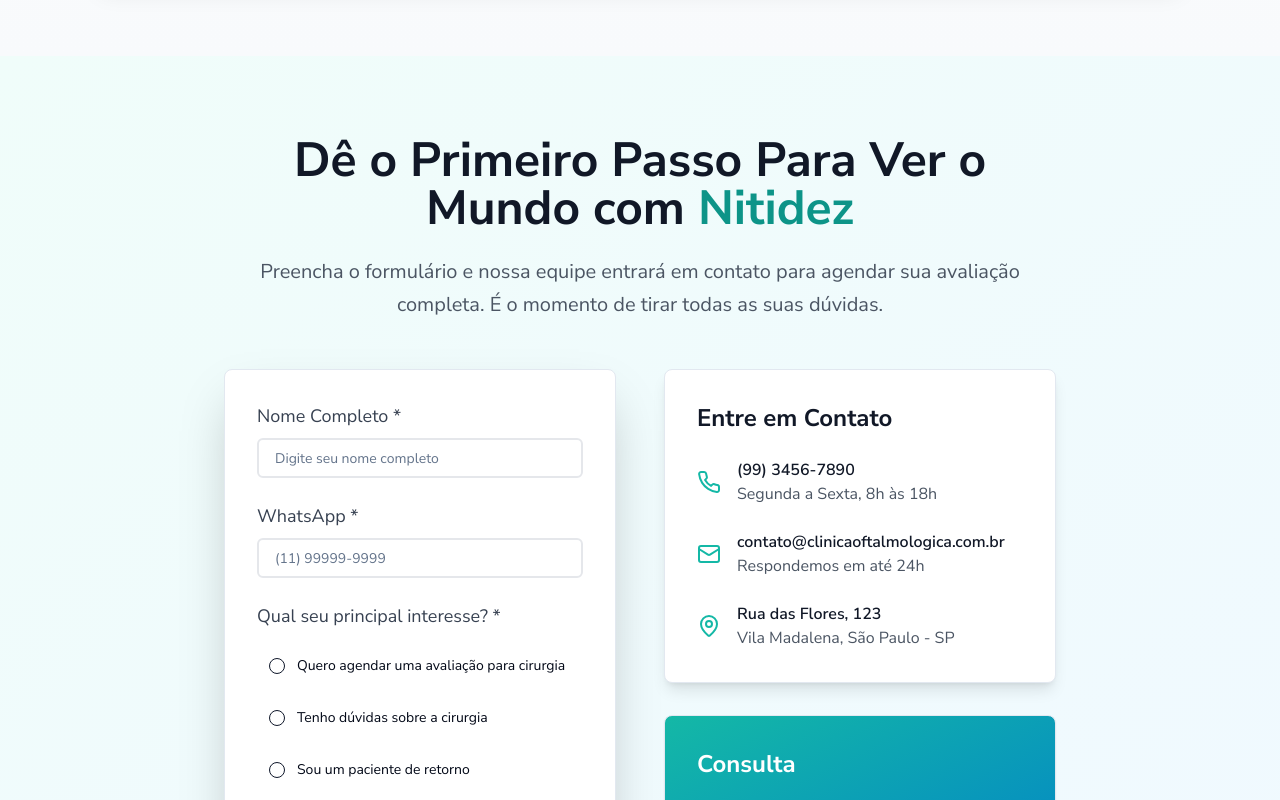
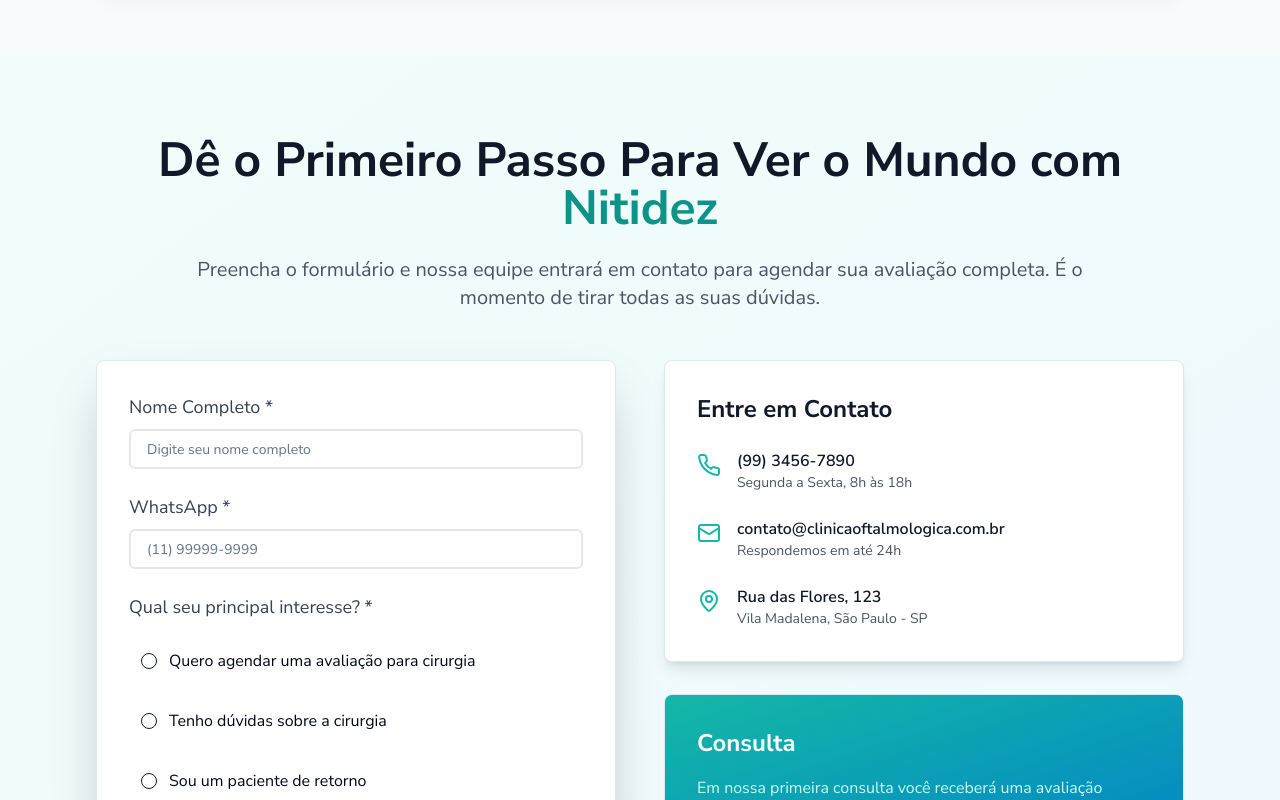
Before and after one commit to sandroinforsist/cataract-clarity-page, a React (Vite) app: page / in a window 1280 px wide. Shown: the part 3800-4600 px from the top of the page. Built offline with nearby package versions, Linux system fonts and the light colour scheme.

Commit message:
Fix: Center contact form and address overflow issues
Adjusted the ContactSection to ensure the form and contact information are centered and prevent content from overflowing off-screen.

```diff
--- a/src/components/ContactSection.tsx
+++ b/src/components/ContactSection.tsx
@@ -1,3 +1,4 @@
+
 import React, { useState } from 'react';
 import { Card } from '@/components/ui/card';
 import { Button } from '@/components/ui/button';
@@ -6,6 +7,7 @@ import { Label } from '@/components/ui/label';
 import { RadioGroup, RadioGroupItem } from '@/components/ui/radio-group';
 import { CheckCircle, Phone, Mail, MapPin } from 'lucide-react';
 import { useToast } from '@/hooks/use-toast';
+
 const ContactSection = () => {
   const [formData, setFormData] = useState({
     name: '',
@@ -13,25 +15,17 @@ const ContactSection = () => {
     interest: ''
   });
   const [isSubmitted, setIsSubmitted] = useState(false);
-  const {
-    toast
-  } = useToast();
+  const { toast } = useToast();
+
   const handleInputChange = (e: React.ChangeEvent<HTMLInputElement>) => {
-    const {
-      name,
-      value
-    } = e.target;
-    setFormData(prev => ({
-      ...prev,
-      [name]: value
-    }));
+    const { name, value } = e.target;
+    setFormData(prev => ({ ...prev, [name]: value }));
   };
+
   const handleInterestChange = (value: string) => {
-    setFormData(prev => ({
-      ...prev,
-      interest: value
-    }));
+    setFormData(prev => ({ ...prev, interest: value }));
   };
+
   const formatWhatsApp = (value: string) => {
     const cleaned = value.replace(/\D/g, '');
     const match = cleaned.match(/^(\d{2})(\d{5})(\d{4})$/);
@@ -40,13 +34,12 @@ const ContactSection = () => {
     }
     return value;
   };
+
   const handleWhatsAppChange = (e: React.ChangeEvent<HTMLInputElement>) => {
     const formatted = formatWhatsApp(e.target.value);
-    setFormData(prev => ({
-      ...prev,
-      whatsapp: formatted
-    }));
+    setFormData(prev => ({ ...prev, whatsapp: formatted }));
   };
+
   const handleSubmit = (e: React.FormEvent) => {
     e.preventDefault();
     if (!formData.name || !formData.whatsapp || !formData.interest) {
@@ -57,6 +50,7 @@ const ContactSection = () => {
       });
       return;
     }
+
     console.log('Form submitted:', formData);
     setIsSubmitted(true);
     toast({
@@ -64,15 +58,17 @@ const ContactSection = () => {
       description: "Nossa equipe entrará em contato em breve."
     });
   };
+
   if (isSubmitted) {
-    return <section id="contact-form" className="py-20 px-4 bg-gradient-to-br from-teal-50 to-ocean-50">
-        <div className="container mx-auto max-w-4xl">
-          <Card className="p-12 bg-white shadow-2xl text-center">
+    return (
+      <section id="contact-form" className="py-20 px-4 bg-gradient-to-br from-teal-50 to-ocean-50">
+        <div className="container mx-auto max-w-2xl">
+          <Card className="p-8 md:p-12 bg-white shadow-2xl text-center">
             <CheckCircle className="text-teal-500 mx-auto mb-6" size={64} />
-            <h2 className="text-3xl font-bold text-gray-900 mb-4">
+            <h2 className="text-2xl md:text-3xl font-bold text-gray-900 mb-4">
               Recebemos suas informações!
             </h2>
-            <p className="text-xl text-gray-600 mb-8">
+            <p className="text-lg md:text-xl text-gray-600 mb-8">
               Em breve nossa equipe entrará em contato para confirmar sua avaliação.
             </p>
             <div className="bg-teal-50 p-6 rounded-xl">
@@ -82,37 +78,59 @@ const ContactSection = () => {
             </div>
           </Card>
         </div>
-      </section>;
+      </section>
+    );
   }
-  return <section id="contact-form" className="py-20 px-4 bg-gradient-to-br from-teal-50 to-ocean-50">
-      <div className="container mx-auto max-w-4xl">
+
+  return (
+    <section id="contact-form" className="py-20 px-4 bg-gradient-to-br from-teal-50 to-ocean-50">
+      <div className="container mx-auto max-w-6xl">
         <div className="text-center mb-12">
-          <h2 className="text-4xl lg:text-5xl font-bold text-gray-900 mb-6">
+          <h2 className="text-3xl md:text-4xl lg:text-5xl font-bold text-gray-900 mb-6">
             Dê o Primeiro Passo Para Ver o Mundo com
             <span className="text-teal-600"> Nitidez</span>
           </h2>
-          <p className="text-xl text-gray-600 leading-relaxed">
+          <p className="text-lg md:text-xl text-gray-600 leading-relaxed max-w-4xl mx-auto">
             Preencha o formulário e nossa equipe entrará em contato para agendar
             sua avaliação completa. É o momento de tirar todas as suas dúvidas.
           </p>
         </div>
 
-        <div className="grid lg:grid-cols-2 gap-12">
+        <div className="grid lg:grid-cols-2 gap-8 lg:gap-12">
           {/* Formulário */}
-          <Card className="p-8 bg-white shadow-2xl">
+          <div className="w-full">
+            <Card className="p-6 md:p-8 bg-white shadow-2xl w-full">
               <form onSubmit={handleSubmit} className="space-y-6">
                 <div>
                   <Label htmlFor="name" className="text-lg font-medium text-gray-700">
                     Nome Completo *
                   </Label>
-                <Input id="name" name="name" type="text" value={formData.name} onChange={handleInputChange} className="mt-2 p-4 text-lg border-2 border-gray-200 focus:border-teal-500" placeholder="Digite seu nome completo" required />
+                  <Input
+                    id="name"
+                    name="name"
+                    type="text"
+                    value={formData.name}
+                    onChange={handleInputChange}
+                    className="mt-2 p-4 text-lg border-2 border-gray-200 focus:border-teal-500 w-full"
+                    placeholder="Digite seu nome completo"
+                    required
+                  />
                 </div>
 
                 <div>
                   <Label htmlFor="whatsapp" className="text-lg font-medium text-gray-700">
                     WhatsApp *
                   </Label>
-                <Input id="whatsapp" name="whatsapp" type="tel" value={formData.whatsapp} onChange={handleWhatsAppChange} className="mt-2 p-4 text-lg border-2 border-gray-200 focus:border-teal-500" placeholder="(11) 99999-9999" required />
+                  <Input
+                    id="whatsapp"
+                    name="whatsapp"
+                    type="tel"
+                    value={formData.whatsapp}
+                    onChange={handleWhatsAppChange}
+                    className="mt-2 p-4 text-lg border-2 border-gray-200 focus:border-teal-500 w-full"
+                    placeholder="(11) 99999-9999"
+                    required
+                  />
                 </div>
 
                 <div>
@@ -123,19 +141,19 @@ const ContactSection = () => {
                     <div className="space-y-3">
                       <div className="flex items-center space-x-3 p-3 rounded-lg hover:bg-gray-50">
                         <RadioGroupItem value="avaliacao" id="avaliacao" />
-                      <Label htmlFor="avaliacao" className="flex-1 cursor-pointer">
+                        <Label htmlFor="avaliacao" className="flex-1 cursor-pointer text-base">
                           Quero agendar uma avaliação para cirurgia
                         </Label>
                       </div>
                       <div className="flex items-center space-x-3 p-3 rounded-lg hover:bg-gray-50">
                         <RadioGroupItem value="duvidas" id="duvidas" />
-                      <Label htmlFor="duvidas" className="flex-1 cursor-pointer">
+                        <Label htmlFor="duvidas" className="flex-1 cursor-pointer text-base">
                           Tenho dúvidas sobre a cirurgia
                         </Label>
                       </div>
                       <div className="flex items-center space-x-3 p-3 rounded-lg hover:bg-gray-50">
                         <RadioGroupItem value="retorno" id="retorno" />
-                      <Label htmlFor="retorno" className="flex-1 cursor-pointer">
+                        <Label htmlFor="retorno" className="flex-1 cursor-pointer text-base">
                           Sou um paciente de retorno
                         </Label>
                       </div>
@@ -143,48 +161,59 @@ const ContactSection = () => {
                   </RadioGroup>
                 </div>
 
-              <Button type="submit" size="lg" className="w-full bg-teal-500 hover:bg-teal-600 text-white py-4 text-lg font-semibold rounded-lg shadow-lg hover:shadow-xl transition-all duration-300">Agendar Consulta</Button>
+                <Button
+                  type="submit"
+                  size="lg"
+                  className="w-full bg-teal-500 hover:bg-teal-600 text-white py-4 text-lg font-semibold rounded-lg shadow-lg hover:shadow-xl transition-all duration-300"
+                >
+                  Agendar Consulta
+                </Button>
               </form>
             </Card>
+          </div>
 
           {/* Informações de Contato */}
-          <div className="space-y-8">
-            <Card className="p-8 bg-white shadow-lg">
-              <h3 className="text-2xl font-bold text-gray-900 mb-6">
+          <div className="space-y-6 lg:space-y-8 w-full">
+            <Card className="p-6 md:p-8 bg-white shadow-lg w-full">
+              <h3 className="text-xl md:text-2xl font-bold text-gray-900 mb-6">
                 Entre em Contato
               </h3>
               <div className="space-y-6">
-                <div className="flex items-center space-x-4">
-                  <Phone className="text-teal-500" size={24} />
-                  <div>
-                    <div className="font-semibold text-gray-900">(99) 3456-7890</div>
-                    <div className="text-gray-600">Segunda a Sexta, 8h às 18h</div>
+                <div className="flex items-start space-x-4">
+                  <Phone className="text-teal-500 mt-1 flex-shrink-0" size={24} />
+                  <div className="min-w-0 flex-1">
+                    <div className="font-semibold text-gray-900 break-words">(99) 3456-7890</div>
+                    <div className="text-gray-600 text-sm">Segunda a Sexta, 8h às 18h</div>
                   </div>
                 </div>
-                <div className="flex items-center space-x-4">
-                  <Mail className="text-teal-500" size={24} />
-                  <div>
-                    <div className="font-semibold text-gray-900">contato@clinicaoftalmologica.com.br</div>
-                    <div className="text-gray-600">Respondemos em até 24h</div>
+                <div className="flex items-start space-x-4">
+                  <Mail className="text-teal-500 mt-1 flex-shrink-0" size={24} />
+                  <div className="min-w-0 flex-1">
+                    <div className="font-semibold text-gray-900 break-words">contato@clinicaoftalmologica.com.br</div>
+                    <div className="text-gray-600 text-sm">Respondemos em até 24h</div>
                   </div>
                 </div>
-                <div className="flex items-center space-x-4">
-                  <MapPin className="text-teal-500" size={24} />
-                  <div>
-                    <div className="font-semibold text-gray-900">Rua das Flores, 123</div>
-                    <div className="text-gray-600">Vila Madalena, São Paulo - SP</div>
+                <div className="flex items-start space-x-4">
+                  <MapPin className="text-teal-500 mt-1 flex-shrink-0" size={24} />
+                  <div className="min-w-0 flex-1">
+                    <div className="font-semibold text-gray-900 break-words">Rua das Flores, 123</div>
+                    <div className="text-gray-600 text-sm">Vila Madalena, São Paulo - SP</div>
                   </div>
                 </div>
               </div>
             </Card>
 
-            <Card className="p-8 bg-gradient-to-br from-teal-500 to-ocean-600 text-white">
-              <h3 className="text-2xl font-bold mb-4">Consulta</h3>
-              <p className="text-teal-100 leading-relaxed">Em nossa primeira consulta você receberá uma avaliação completa e um plano de tratamento personalizado.</p>
+            <Card className="p-6 md:p-8 bg-gradient-to-br from-teal-500 to-ocean-600 text-white w-full">
+              <h3 className="text-xl md:text-2xl font-bold mb-4">Consulta</h3>
+              <p className="text-teal-100 leading-relaxed">
+                Em nossa primeira consulta você receberá uma avaliação completa e um plano de tratamento personalizado.
+              </p>
             </Card>
           </div>
         </div>
       </div>
-    </section>;
+    </section>
+  );
 };
+
 export default ContactSection;
```
Lines whose indentation alone changed are shown as unchanged.
